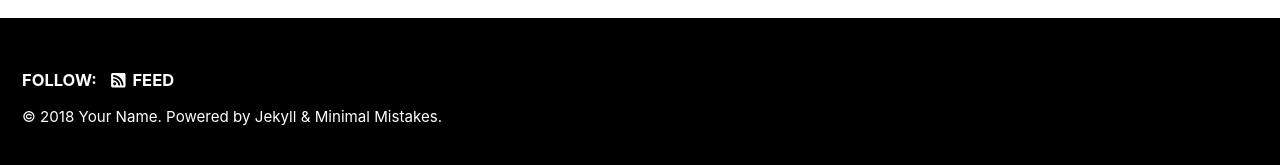
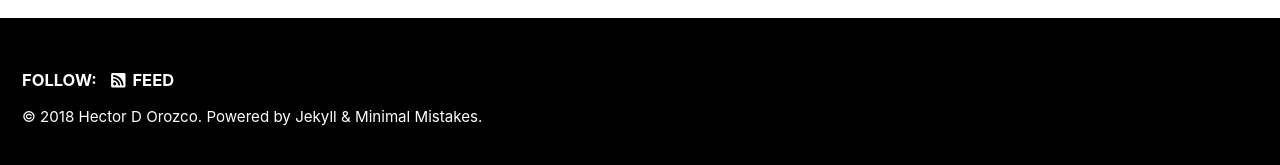
Before and after one commit to neurohazardous/neurohazardous, a Jekyll site: the page built from index.html, in a window 1280 px wide and 900 px high, scrolled down 456 px. Shown: the part 727-892 px from the top of the window. Built offline with Jekyll 4.4.1, drawn with Linux system fonts in a browser that asks for light colours; nearby versions of some CDN libraries; the list of posts is cut into pages by our own code; some of the changed text lies outside the part shown.

Commit message:
Update _config.yml

```diff
--- a/_config.yml
+++ b/_config.yml
@@ -15,15 +15,15 @@
 minimal_mistakes_skin    : "contrast" # "air", "aqua", "mint", "dark", "dirt", "neon", "default", "plum", "sunrise"
 
 # Site Settings
-locale                   : "en-US"
-title                    : "Site Title"
-title_separator          : "-"
-name                     : "Your Name"
-description              : "An amazing website."
-url                      : # the base hostname & protocol for your site e.g. "https://mmistakes.github.io"
+locale                   : "en-CA"
+title                    : "My Portfolio"
+title_separator          : "|"
+name                     : "Hector D Orozco"
+description              : "Projects on Neuroscience, Engineering, and Data Science"
+url                      : "http://neurohazardous.github.io/" # the base hostname & protocol for your site e.g. "https://mmistakes.github.io"
 baseurl                  : # the subpath of your site, e.g. "/blog"
-repository               : # GitHub username/repo-name e.g. "mmistakes/minimal-mistakes"
-teaser                   : # path of fallback teaser image, e.g. "/assets/images/500x300.png"
+repository               : "neurohazardous/neurohazardous.github.io" # GitHub username/repo-name e.g. "mmistakes/minimal-mistakes"
+teaser                   : "/assets/images/site_logo.png" # path of fallback teaser image, e.g. "/assets/images/500x300.png"
 # breadcrumbs            : false # true, false (default)
 words_per_minute         : 200
 comments:
```
